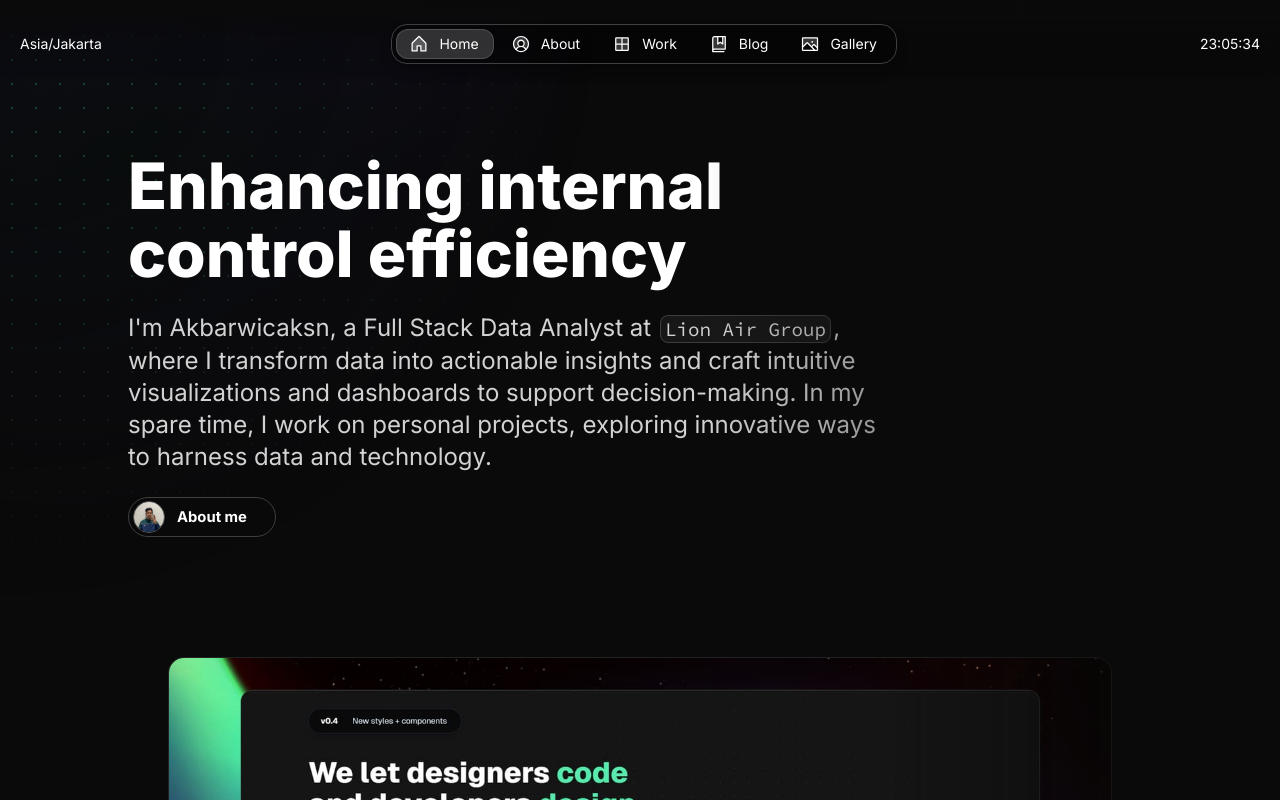
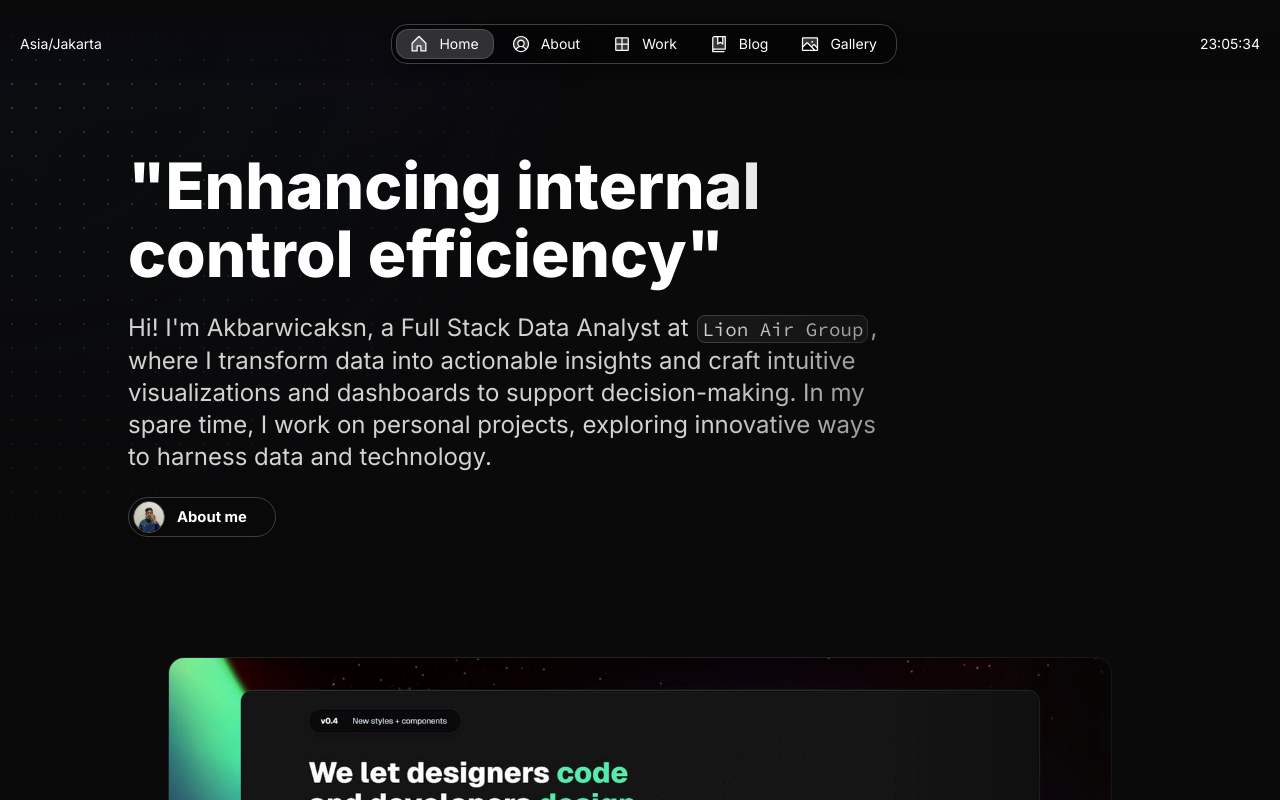
Before and after one commit to amirakbarwicaksono/akbarwicaksn, a Next.js app: page /en in a window 1280 px wide. Shown: the top 800 px of the page. Built offline with nearby package versions, Linux system fonts and the light colour scheme.

Commit message:
Update content.js

```diff
--- a/src/app/resources/content.js
+++ b/src/app/resources/content.js
@@ -47,8 +47,8 @@ const home = {
     label: 'Home',
     title: `${person.name}'s Portfolio`,
     description: `Portfolio website showcasing my work as a ${person.role}`,
-    headline: <>Enhancing internal control efficiency</>,
-    subline: <>I'm Akbarwicaksn, a Full Stack Data Analyst at <InlineCode>Lion Air Group</InlineCode>, where I transform data into actionable insights and craft intuitive visualizations and dashboards to support decision-making. In my spare time, I work on personal projects, exploring innovative ways to harness data and technology.</>
+    headline: <>"Enhancing internal control efficiency"</>,
+    subline: <>Hi! I'm Akbarwicaksn, a Full Stack Data Analyst at <InlineCode>Lion Air Group</InlineCode>, where I transform data into actionable insights and craft intuitive visualizations and dashboards to support decision-making. In my spare time, I work on personal projects, exploring innovative ways to harness data and technology.</>
 }
 
 const about = {
```
